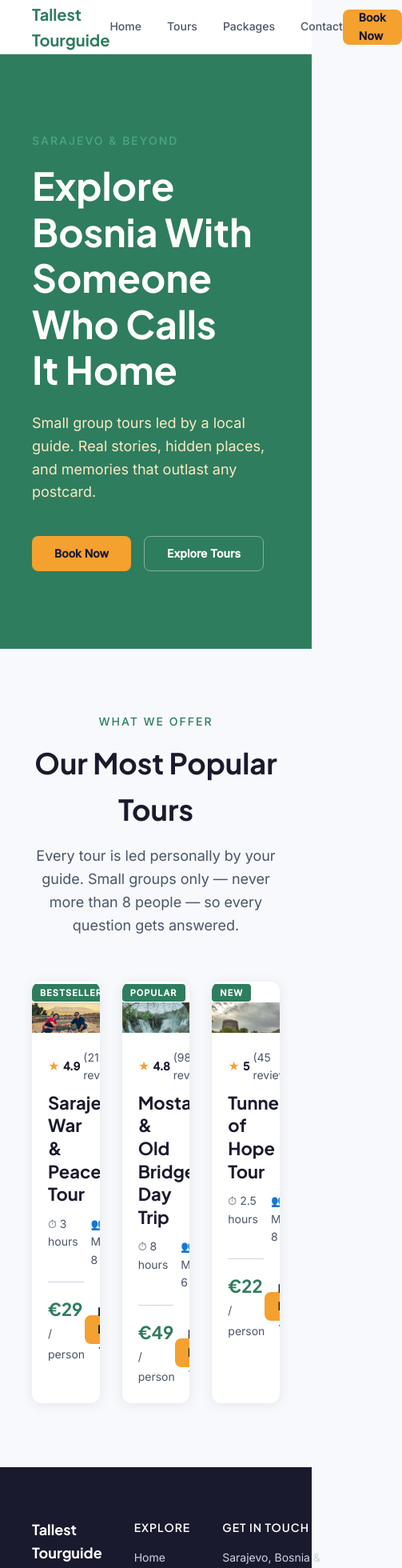
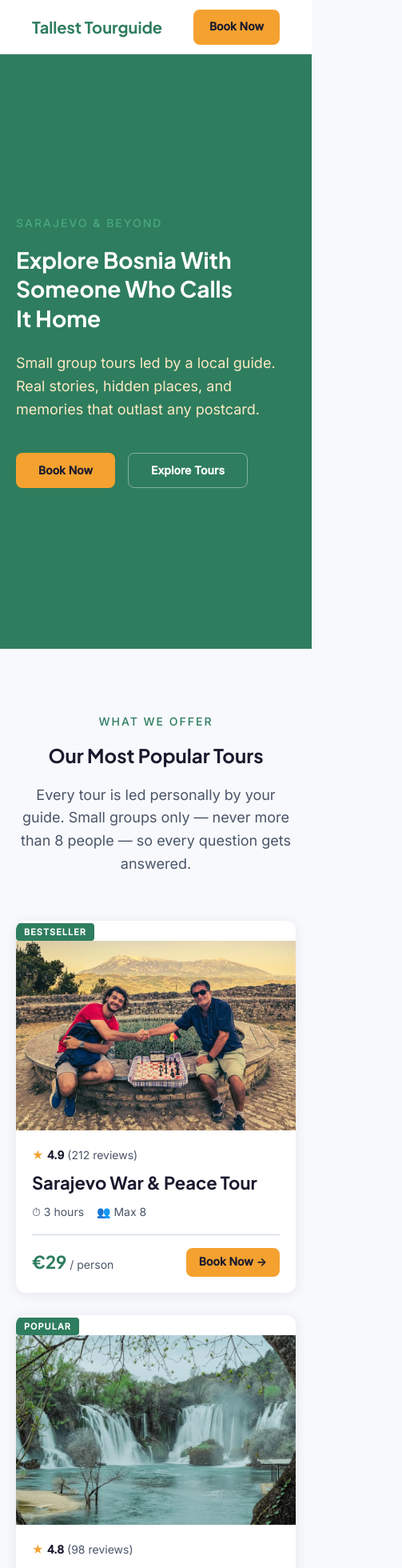
Before and after one commit to almedinmeme/tallest-tourguide, a React (Vite) app: page / in a window 390 px wide. Shown: the top 1960 px of the page at 80% size, 503 px wide, since content can reach past the window. Built offline with nearby package versions, Linux system fonts and the light colour scheme.

Commit message:
Add mobile responsiveness

```diff
--- a/src/components/Navbar.jsx
+++ b/src/components/Navbar.jsx
@@ -5,8 +5,11 @@
 // this keeps navigation within React without triggering a full page reload.
 
 import { Link } from 'react-router-dom'
+import useWindowWidth from '../hooks/useWindowWidth'
 
 function Navbar() {
+  const width = useWindowWidth()
+const isMobile = width <= 768
   return (
     <nav style={styles.nav}>
 
@@ -16,13 +19,14 @@ function Navbar() {
       </Link>
 
       {/* Navigation links in the center */}
+  {!isMobile && (
   <div style={styles.links}>
     <Link to="/" style={styles.link}>Home</Link>
     <Link to="/tours" style={styles.link}>Tours</Link>
     <Link to="/packages" style={styles.link}>Packages</Link>
     <Link to="/contact" style={styles.link}>Contact</Link>
   </div>
-
+)}
       {/* Primary CTA button on the right — this is your Warm Amber "Book Now" */}
       <Link to="/tours" style={styles.cta}>
         Book Now
--- /dev/null
+++ b/src/hooks/useWindowWidth.js
@@ -0,0 +1,42 @@
+// src/hooks/useWindowWidth.js
+// This custom hook returns the current width of the browser window.
+// It updates automatically whenever the window is resized —
+// for example when a user rotates their phone from portrait to landscape.
+//
+// Any component that imports this hook gets instant access to the
+// current window width as a number, which they can use to make
+// layout decisions — exactly like responsive breakpoints in CSS,
+// but available inside your JavaScript logic.
+
+import { useState, useEffect } from 'react'
+
+function useWindowWidth() {
+
+  // Start with the actual current window width as the initial value.
+  // window.innerWidth is a browser API that returns the viewport width in pixels.
+  const [width, setWidth] = useState(window.innerWidth)
+
+  useEffect(() => {
+    // This function runs every time the window is resized.
+    // It updates our width state with the new value,
+    // which causes any component using this hook to rerender
+    // with the correct layout for the new screen size.
+    const handleResize = () => setWidth(window.innerWidth)
+
+    // addEventListener attaches our function to the window's resize event.
+    // Every time the browser fires a resize event, handleResize runs.
+    window.addEventListener('resize', handleResize)
+
+    // This return function is called "cleanup" — it runs when the
+    // component unmounts (is removed from the page).
+    // Removing the event listener prevents memory leaks —
+    // without this, old listeners would pile up every time
+    // a component remounts, eventually slowing down the browser.
+    return () => window.removeEventListener('resize', handleResize)
+
+  }, []) // The empty array means this effect runs once when the component mounts
+
+  return width
+}
+
+export default useWindowWidth
--- a/src/index.css
+++ b/src/index.css
@@ -77,3 +77,41 @@ h1, h2, h3, h4, h5, h6 {
   font-family: var(--font-display);
   color: var(--color-n900);
 }
+
+/* ============================================
+   RESPONSIVE STYLES — MOBILE BREAKPOINT
+   Everything below applies only when the screen
+   is 768px wide or narrower — phones and small tablets.
+
+   The max-width: 768px means: "only apply these rules
+   on screens UP TO 768px wide." Above that, all your
+   existing desktop styles take over automatically.
+   ============================================ */
+
+@media (max-width: 768px) {
+
+  /* ── GLOBAL SPACING ───────────────────────────
+     Your desktop sections use 40px horizontal padding.
+     On a 390px phone screen that leaves only 310px
+     for content — workable but tight. We reduce it
+     to 20px to give content more breathing room
+     without making the page feel edge-to-edge. */
+  section {
+    padding-left: 20px !important;
+    padding-right: 20px !important;
+  }
+
+  /* ── HERO SECTION ─────────────────────────────
+     The display font size of 48px is too large for
+     a phone — it forces line breaks in awkward places
+     and overwhelms the screen. 32px reads comfortably
+     on mobile while still feeling like a hero headline. */
+  h1 {
+    font-size: 28px !important;
+    line-height: 1.3 !important;
+  }
+
+  h2 {
+    font-size: 24px !important;
+  }
+}
--- a/src/pages/Home.jsx
+++ b/src/pages/Home.jsx
@@ -7,8 +7,11 @@
 // before we break it apart.
 import TourCard from '../components/TourCard'
 import tours from '../data/tours'
+import useWindowWidth from '../hooks/useWindowWidth'
 
 function Home() {
+  const width = useWindowWidth()
+const isMobile = width <= 768
   return (
     // The outer div is your page wrapper.
     // As we add more sections below the hero, they'll stack here.
@@ -75,7 +78,10 @@ function Home() {
         {/* Card grid — three cards side by side on desktop.
             Each TourCard receives its specific data via props.
             Notice we're not repeating the card design — just the data. */}
-<div style={styles.cardGrid}>
+<div style={{
+  ...styles.cardGrid,
+  gridTemplateColumns: isMobile ? '1fr' : 'repeat(3, 1fr)',
+}}>
   {tours.slice(0, 3).map((tour) => (
     <TourCard
       key={tour.id}
--- a/src/pages/Packages.jsx
+++ b/src/pages/Packages.jsx
@@ -7,6 +7,7 @@
 
 import { useState } from 'react'
 import { Link } from 'react-router-dom'
+import useWindowWidth from '../hooks/useWindowWidth'
 
 // Each package is an object with everything needed to render
 // its card and its expanded detail view.
@@ -92,6 +93,8 @@ const packages = [
 ]
 
 function Packages() {
+  const width = useWindowWidth()
+const isMobile = width <= 768
 
   // selectedPackage tracks which package card the visitor has
   // clicked to expand. null means no package is expanded yet.
@@ -237,7 +240,10 @@ function Packages() {
 
                     <div style={styles.detailDivider} />
 
-                    <div style={styles.detailGrid}>
+                  <div style={{
+  ...styles.detailGrid,
+  gridTemplateColumns: isMobile ? '1fr' : '1fr 1fr',
+}}>
 
                       {/* Left side — description and tours included */}
                       <div>
--- a/src/pages/TourDetail.jsx
+++ b/src/pages/TourDetail.jsx
@@ -7,6 +7,7 @@
 import { useState } from 'react'
 import { useParams, Link } from 'react-router-dom'
 import emailjs from '@emailjs/browser'
+import useWindowWidth from '../hooks/useWindowWidth'
 
 // useParams is a React Router hook — a hook is a special function
 // that gives your component access to something it couldn't otherwise reach.
@@ -21,6 +22,8 @@ import emailjs from '@emailjs/browser'
 import tours from '../data/tours'
 
 function TourDetail() {
+  const width = useWindowWidth()
+const isMobile = width <= 768
   const { id } = useParams()
   const tour = tours.find((t) => t.id === Number(id))
 
@@ -352,7 +355,10 @@ function TourDetail() {
           because it keeps the booking action always visible
           while the visitor reads the details. */}
       <div style={styles.contentWrapper}>
-        <div style={styles.contentGrid}>
+        <div style={{
+  ...styles.contentGrid,
+  gridTemplateColumns: isMobile ? '1fr' : '1fr 380px',
+}}>
 
           {/* ── LEFT COLUMN — Tour Details ─────────────── */}
           <div style={styles.leftColumn}>
@@ -411,7 +417,11 @@ function TourDetail() {
           </div>
 
           {/* ── RIGHT COLUMN — Booking Widget ──────────── */}
-          <div style={styles.rightColumn}>
+          <div style={{
+  ...styles.rightColumn,
+  position: isMobile ? 'static' : 'sticky',
+  top: isMobile ? 'auto' : '88px',
+}}>
             <div style={styles.bookingCard}>
 
               {/* Price display */}
--- a/src/pages/Tours.jsx
+++ b/src/pages/Tours.jsx
@@ -5,6 +5,7 @@
 // Notice we're not rewriting any card design here, just providing data.
 
 import TourCard from '../components/TourCard'
+import useWindowWidth from '../hooks/useWindowWidth'
 
 // This array is your tour data — think of it as a mini database living
 // inside your code for now. Each object represents one tour with all
@@ -14,6 +15,8 @@ import TourCard from '../components/TourCard'
 import tours from '../data/tours'
 
 function Tours() {
+  const width = useWindowWidth()
+const isMobile = width <= 768
   return (
     <div>
 
@@ -36,7 +39,10 @@ function Tours() {
           Same TourCard component as the homepage —
           just with more tours and slightly different layout. */}
       <section style={styles.toursSection}>
-        <div style={styles.cardGrid}>
+       <div style={{
+  ...styles.cardGrid,
+  gridTemplateColumns: isMobile ? '1fr' : 'repeat(3, 1fr)',
+}}>
 
           {/* This is one of React's most powerful patterns — .map()
               loops over your tours array and returns a TourCard for each one.
```
Lines whose indentation alone changed are shown as unchanged.
